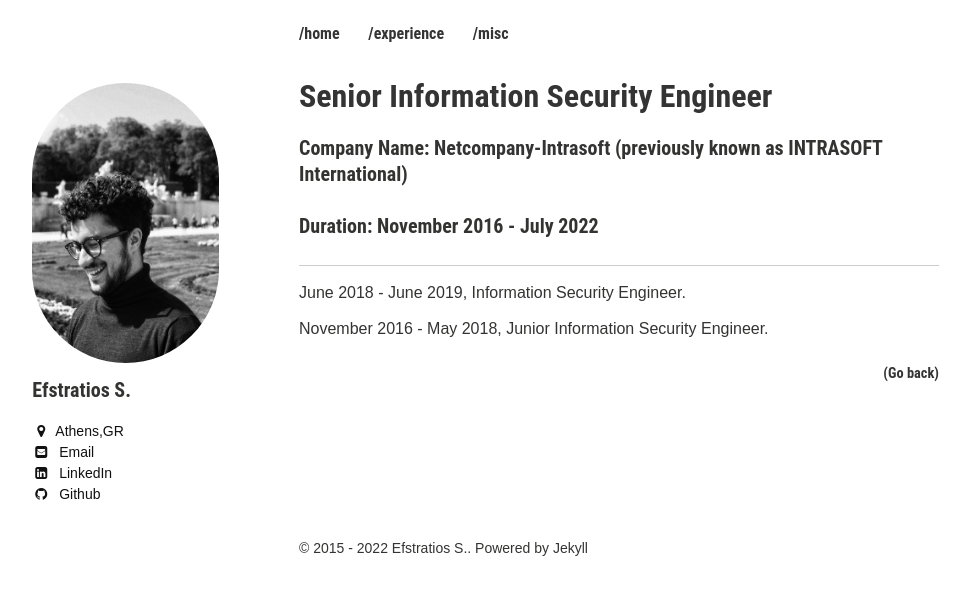
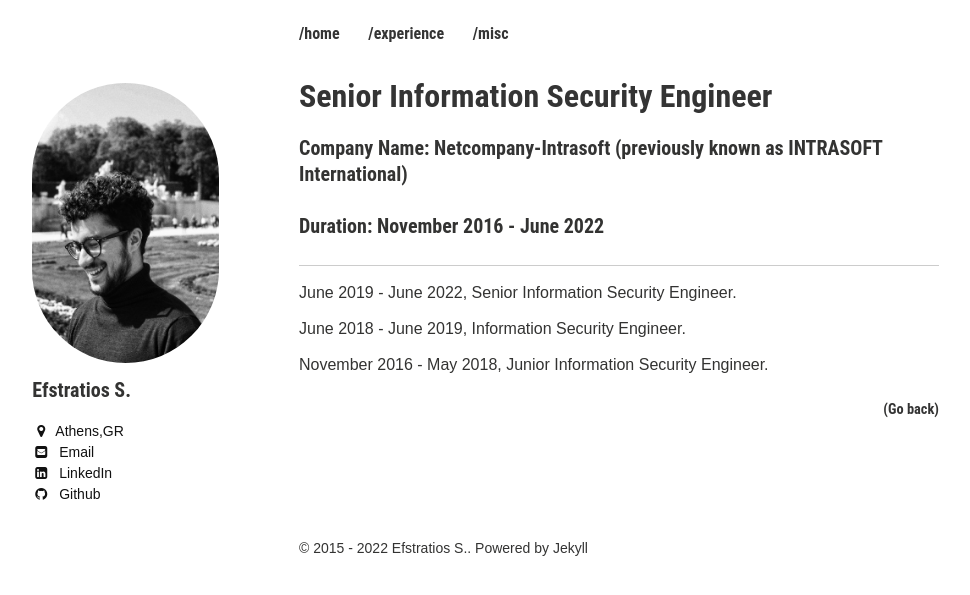
Before and after one commit to efstratios/efstratios.github.io, a Jekyll site: the page built from _posts/2016-11-03-intrasoft-intl.md, in a window 1280 px wide. Shown: the top 595 px of the page, without its empty margins (21-991 px from the left). Built offline with Jekyll 4.4.1, drawn with Linux system fonts in a browser that asks for light colours.

Commit message:
new job update & gem updates

```diff
--- a/_posts/2016-11-03-intrasoft-intl.md
+++ b/_posts/2016-11-03-intrasoft-intl.md
@@ -10,20 +10,13 @@
 
 ### Company Name: [Netcompany-Intrasoft](https://www.netcompany-intrasoft.com/) (previously known as INTRASOFT International)
 
-### Duration: November 2016 - <span id="date"></span>
+### Duration: November 2016 - June 2022
 
 ---
+June 2019 - June 2022, Senior Information Security Engineer.
 
+<br/>
 June 2018 - June 2019, Information Security Engineer.
 
 <br/>
 November 2016 - May 2018, Junior Information Security Engineer.
-
-<script>
-
-var months = ['January', 'February', 'March', 'April', 'May', 'June', 'July', 'August', 'September', 'October', 'November', 'December'];;
-var date = new Date();
-
-document.getElementById('date').innerHTML = months[date.getMonth()] + ' ' + date.getFullYear();
-
-</script>
```
Also changed, not shown: _posts/2022-06-16-ec.md (added, +25 -0 lines), Gemfile.lock.
